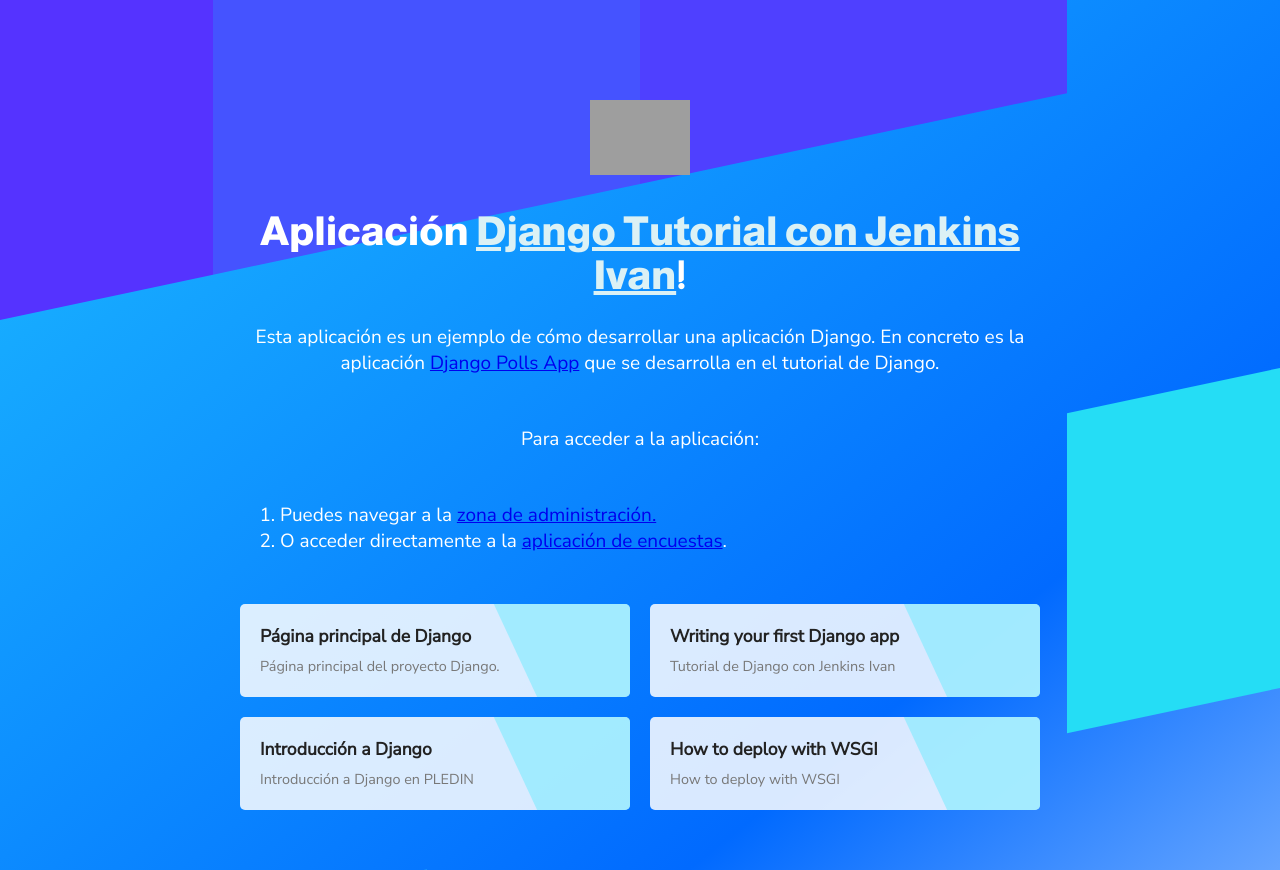
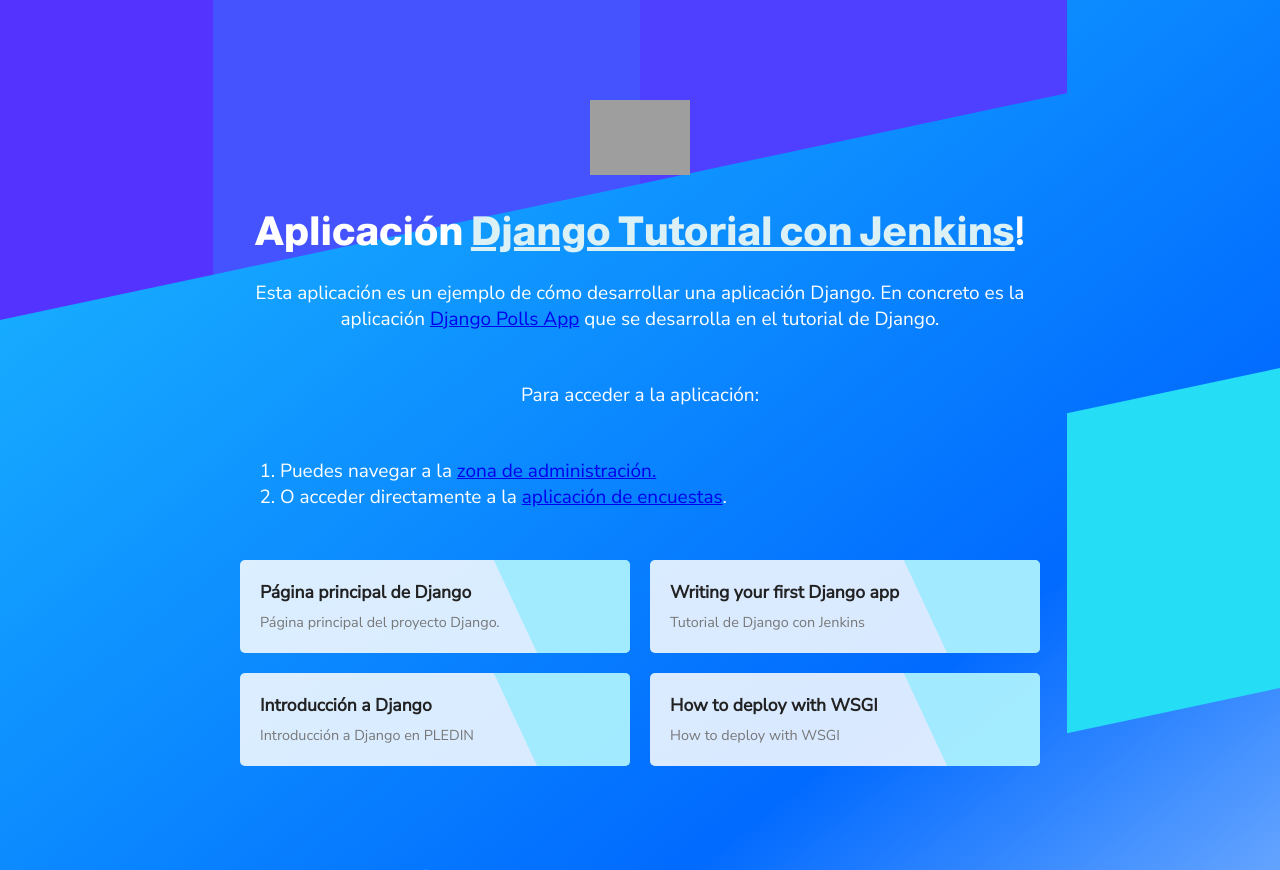
Before and after one commit to LainWireless/docker_django_tutorial, a Django app: page / in a window 1280 px wide. Shown: the top 870 px of the page. Run offline with Django 3.2, Linux system fonts and the light colour scheme; grey boxes are pictures that could not be loaded.

Commit message:
Update index.html

```diff
--- a/polls/templates/index.html
+++ b/polls/templates/index.html
@@ -4,7 +4,7 @@
 <head>
   <meta charset="UTF-8" />
   <meta name="viewport" content="width=device-width, initial-scale=1.0" />
-  <title>Django Tutorial con Jenkins Ivan</title>
+  <title>Django Tutorial con Jenkins</title>
 
   <link rel="stylesheet"
     href="https://fonts.googleapis.com/css2?family=Almarai:wght@800&amp;family=Nunito+Sans&amp;display=swap" />
@@ -14,7 +14,7 @@
   <div class="container">
     <div class="content">
       <img src="https://qph.cf2.quoracdn.net/main-qimg-0f845d1e078bbed5e4c938de598ed5a7-pjlq" alt="Dante" width="100" />
-      <h1>Aplicación <a href="https://www.djangoproject.com/">Django Tutorial con Jenkins Ivan</a>!</h1>
+      <h1>Aplicación <a href="https://www.djangoproject.com/">Django Tutorial con Jenkins</a>!</h1>
 
       <p>
         Esta aplicación es un ejemplo de cómo desarrollar una aplicación Django. En concreto es la aplicación <a
@@ -36,7 +36,7 @@
       </a>
       <a href="https://docs.djangoproject.com/en/4.1/intro/tutorial01/" target="_blank"
         rel="noopener noreferrer"><strong>Writing your first Django app</strong>
-        <span>Tutorial de Django con Jenkins Ivan</span>
+        <span>Tutorial de Django con Jenkins</span>
       </a>
       <a href="https://fp.josedomingo.org/iaw2122/u03/django.html" target="_blank" rel="noopener noreferrer"><strong>Introducción a Django</strong><span>Introducción a  Django en PLEDIN</span></a>
       <a href="https://docs.djangoproject.com/en/4.1/howto/deployment/wsgi/" target="_blank" rel="noopener noreferrer"><strong>How to deploy with WSGI</strong>
```
